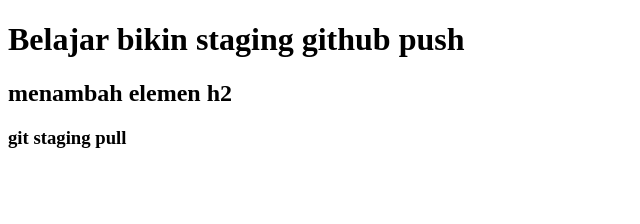
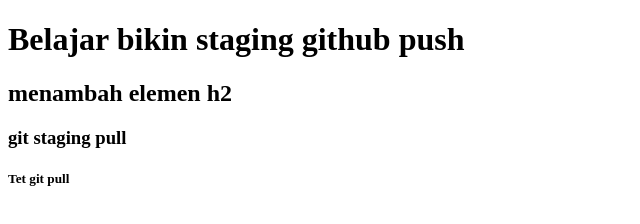
Before and after one commit to ferele/belajar-niomic, a plain HTML site: page header.html in a window 1280 px wide. Shown: the full height of the page, 0-640 px from the left. Drawn offline with Linux system fonts and the light colour scheme.

Commit message:
add header h5

```diff
--- a/header.html
+++ b/header.html
@@ -8,5 +8,6 @@
     <h1>Belajar bikin staging github push</h1>
     <h2>menambah elemen h2</h2>
     <h3>git staging pull</h3>
+    <h5>Tet git pull</h5>
   </body>
 </html>
```
